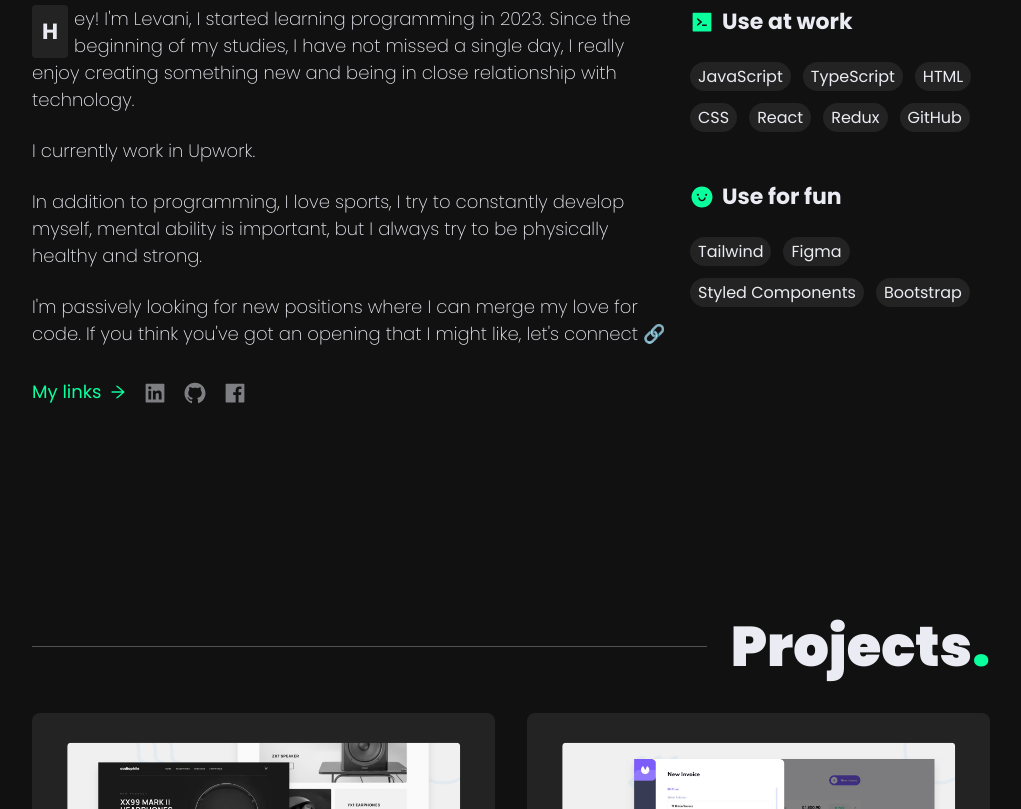
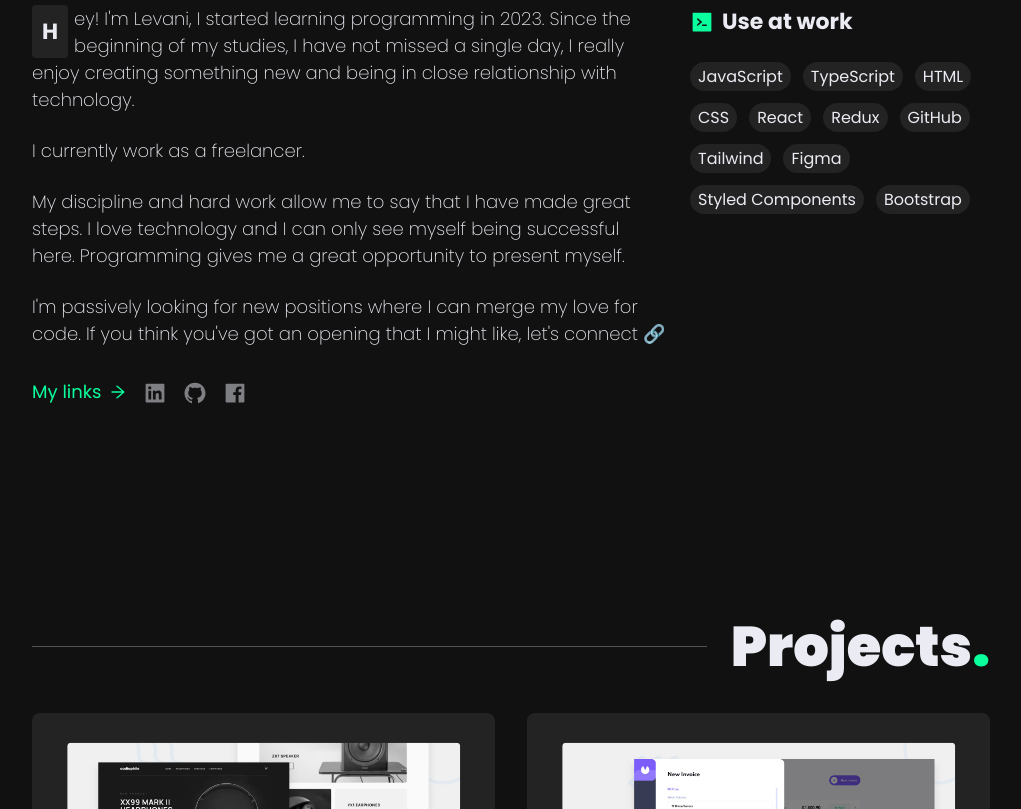
Before and after one commit to LevaniMesxia23/Portfolio-project, a Next.js app: page / in a window 1280 px wide. Shown: the part 1000-1809 px from the top of the page, without its empty margins (159-1180 px from the left). Built offline with nearby package versions, Linux system fonts and the light colour scheme.

Commit message:
feat: change text in about component

```diff
--- a/components/home/about/About.tsx
+++ b/components/home/about/About.tsx
@@ -18,12 +18,14 @@
           </Reveal>
           <Reveal>
             <p className={styles.aboutText}>
-              I currently work in Upwork.
+              I currently work as a freelancer.
             </p>
           </Reveal>
           <Reveal>
             <p className={styles.aboutText}>
-            In addition to programming, I love sports, I try to constantly develop myself, mental ability is important, but I always try to be physically healthy and strong.
+            My discipline and hard work allow me to say that I have made great steps.
+            I love technology and I can only see myself being successful here. Programming gives me a great
+            opportunity to present myself.
             </p>
           </Reveal>
           <Reveal>
--- a/components/home/about/Stats.tsx
+++ b/components/home/about/Stats.tsx
@@ -19,16 +19,6 @@
             <span className="chip">React</span>
             <span className="chip">Redux</span>
             <span className="chip">GitHub</span>
-          </div>
-        </div>
-      </Reveal>
-      <Reveal>
-        <div className={styles.statColumn}>
-          <h4>
-            <AiFillSmile size="2.4rem" color="var(--brand)" />
-            <span>Use for fun</span>
-          </h4>
-          <div className={styles.statGrid}>
             <span className="chip">Tailwind</span>
             <span className="chip">Figma</span>
             <span className="chip">Styled Components</span>
@@ -36,6 +26,7 @@
           </div>
         </div>
       </Reveal>
+
     </div>
   );
 };
```
